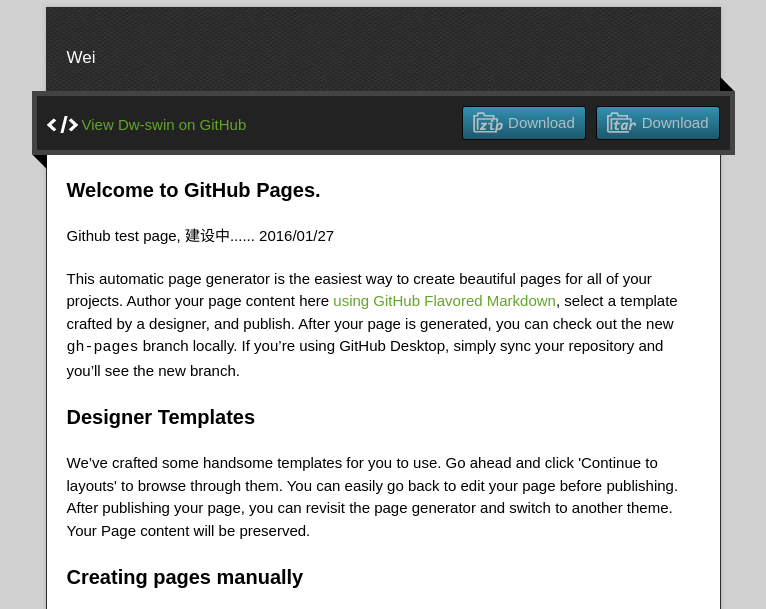
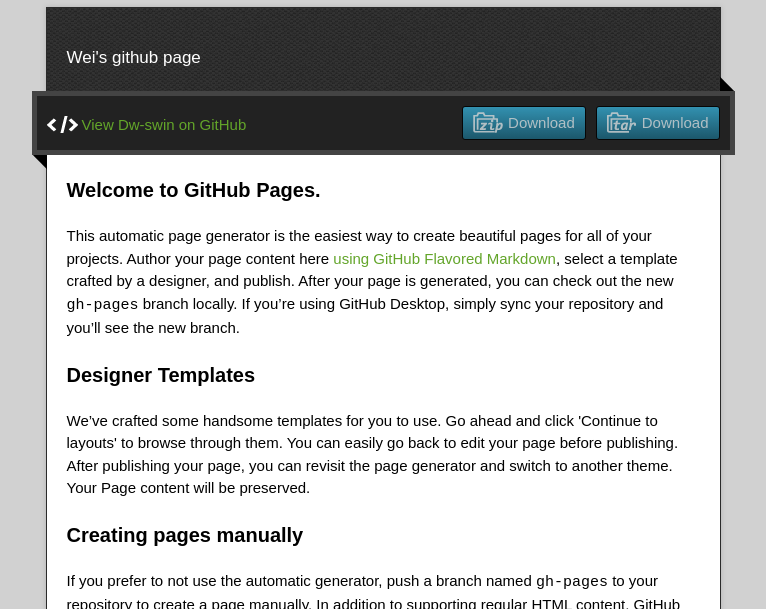
Before and after one commit to 2016dengwei/dw-swin, a plain HTML site: page index.html in a window 1280 px wide. Shown: the part 123-732 px from the top of the page, without its empty margins (257-1023 px from the left). Drawn offline with nearby package versions, Linux system fonts and the light colour scheme.

Commit message:
Update index.html

```diff
--- a/index.html
+++ b/index.html
@@ -25,7 +25,7 @@
       <h1 class="title">WD@swin</h1>
     </header>
     <div id="container">
-      <p class="tagline">Wei</p>
+      <p class="tagline">Wei's github page </p>
       <div id="main" role="main">
         <div class="download-bar">
         <div class="inner">
@@ -38,7 +38,6 @@
         <article class="markdown-body">
           <h3>
 <a id="welcome-to-github-pages" class="anchor" href="#welcome-to-github-pages" aria-hidden="true"><span aria-hidden="true" class="octicon octicon-link"></span></a>Welcome to GitHub Pages.</h3>
-<p>Github test page, 建设中...... 2016/01/27</p>
 <p>This automatic page generator is the easiest way to create beautiful pages for all of your projects. Author your page content here <a href="https://guides.github.com/features/mastering-markdown/">using GitHub Flavored Markdown</a>, select a template crafted by a designer, and publish. After your page is generated, you can check out the new <code>gh-pages</code> branch locally. If you’re using GitHub Desktop, simply sync your repository and you’ll see the new branch.</p>
 
 <h3>
```
